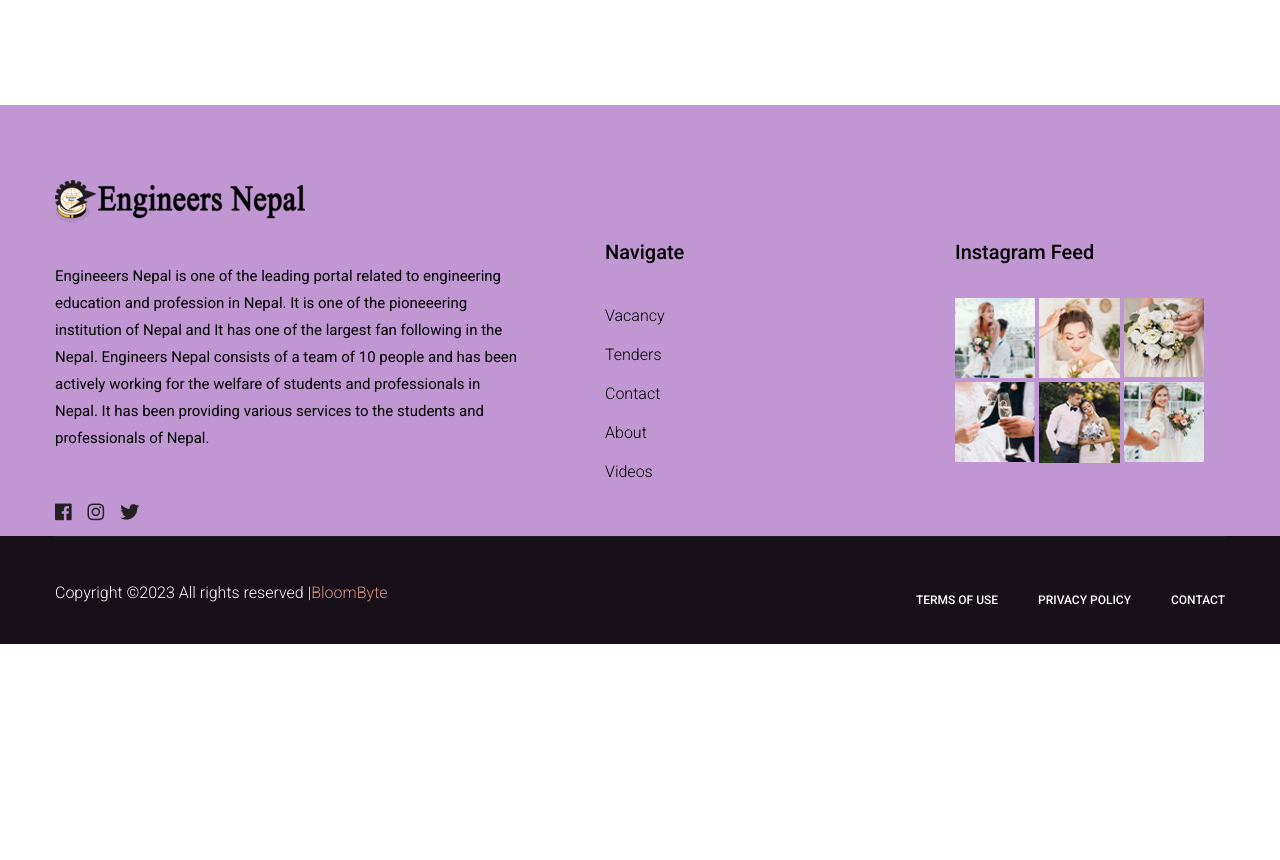
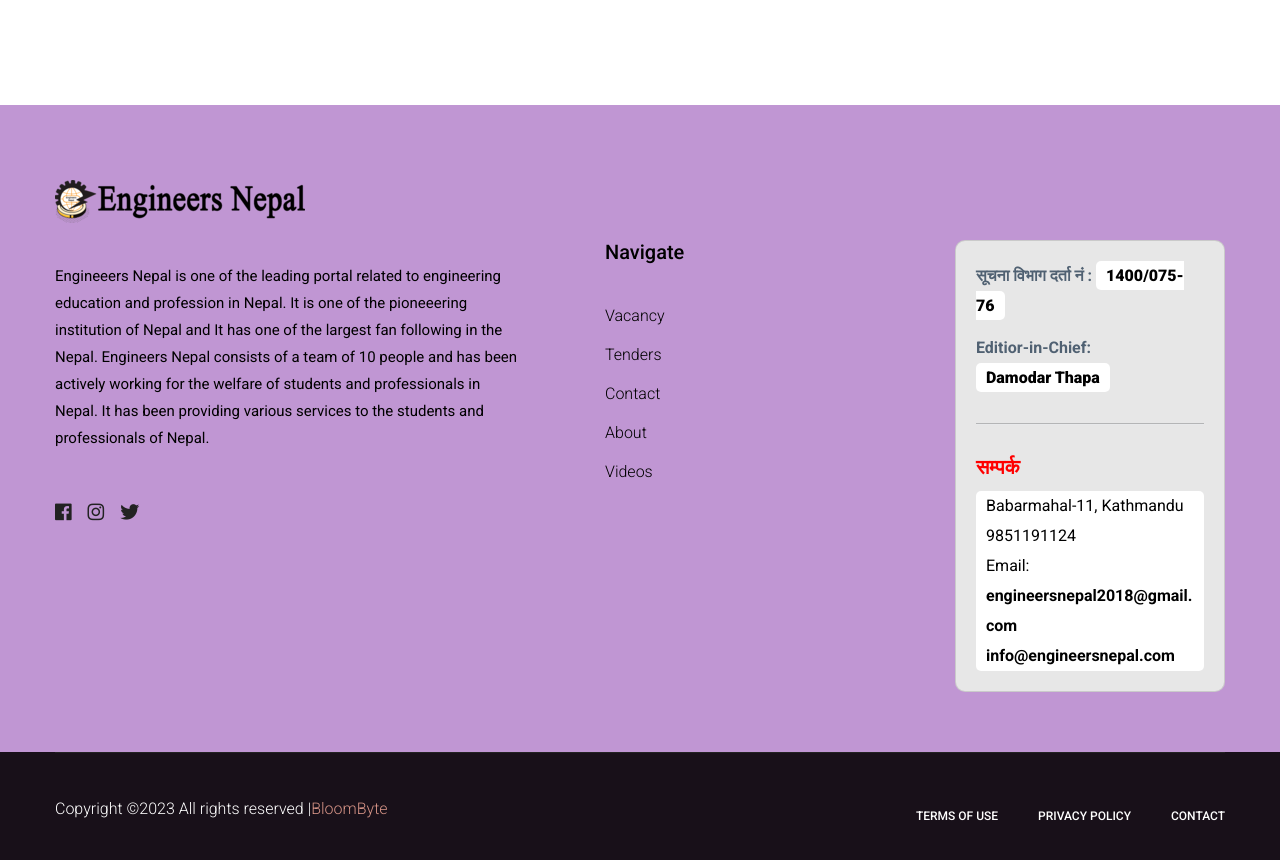
Before and after one commit to ElytraSolutions/EngineersNepal, a Django app: template templates/home/contact.html in a window 1280 px wide. Shown: the part 703-1563 px from the top of the page. Before the commit the page ends 1347 px from the top, so only its background shows below. Run offline with Django 4.2, Linux system fonts and the light colour scheme; the template is opened without the code that fills it, so the values that code supplies are empty; some libraries are stand-ins or nearby versions.

Commit message:
Added contact us card

```diff
--- a/templates/base.html
+++ b/templates/base.html
@@ -296,18 +296,23 @@
                     </div>
                <div class="col-xl-3 col-lg-3 col-md-5 col-sm-6">
                         <div class="single-footer-caption mb-50 mt-60">
-                            <div class="footer-tittle">
-                                <h4>Instagram Feed</h4>
-                            </div>
-                            <div class="instagram-gellay">
-                                <ul class="insta-feed">
-                                    <li><a href="#"><img src="{% static 'assets/img/post/instra1.jpg' %}" alt=""></a></li>
-                                    <li><a href="#"><img src="{% static 'assets/img/post/instra2.jpg' %}" alt=""></a></li>
-                                    <li><a href="#"><img src="{% static 'assets/img/post/instra3.jpg' %}" alt=""></a></li>
-                                    <li><a href="#"><img src="{% static 'assets/img/post/instra4.jpg' %}" alt=""></a></li>
-                                    <li><a href="#"><img src="{% static 'assets/img/post/instra5.jpg' %}" alt=""></a></li>
-                                    <li><a href="#"><img src="{% static 'assets/img/post/instra6.jpg' %}" alt=""></a></li>
-                                </ul>
+                            <div class="card" style="background-color: #e7e7e7;border-radius: 10px;">
+                                <div class="card-body">
+                                  <p class="card-title" style="font-weight: 600;">सूचना  विभाग दर्ता नं : <strong  style="background-color: #ffffff;border-radius: 5px;padding: 5px 10px; color: black;"> 1400/075-76</strong></p>
+                                  <p class="card-title" style="font-weight: 600;">Editior-in-Chief: <br><strong style="background-color: #ffffff;border-radius: 5px;padding: 5px 10px; color: black;">Damodar Thapa</strong></p>
+                                  <hr>
+                                  <h5 class="card-title" style="color: red;font-weight:600 ;">सम्पर्क</h5>
+                                  <div style="background-color: #ffffff;border-radius: 5px;padding: 0 10px;">
+                                    <p class="card-text" style="color: black;">
+                                        Babarmahal-11, Kathmandu<br>
+                                        9851191124
+                                  <br>
+                                  Email: <br>
+                                  <strong class="card-email">engineersnepal2018@gmail.com <br>info@engineersnepal.com </strong>
+                                  </div>
+
+
+                                </div>
                             </div>
                         </div>
                     </div>
```
